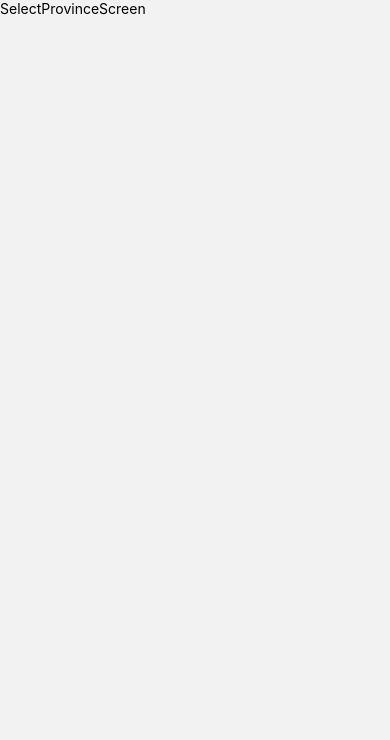
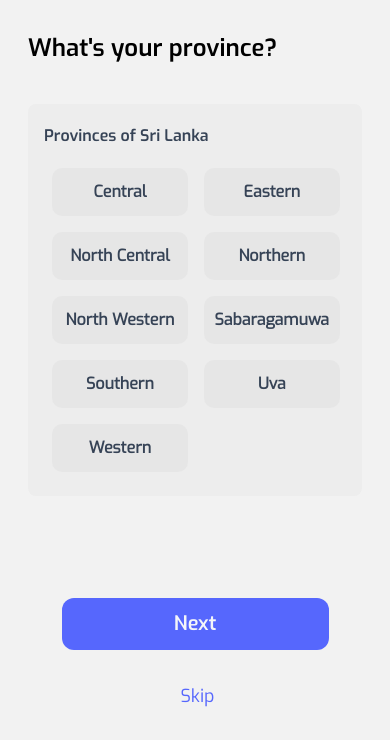
Before and after one commit to duresaguye/aau-info-app, a React Native app: screen /SelectProvince in a window 390 px wide. Shown: the top 740 px of the page. Built offline with nearby package versions, Linux system fonts and the light colour scheme.

Commit message:
feat: completed select province screen

```diff
--- a/assets/data/data.js
+++ b/assets/data/data.js
@@ -9,3 +9,15 @@ export const gradesData = [
   'Grade 10-11',
   'Grade 12-13',
 ];
+
+export const provincesData = [
+  'Central',
+  'Eastern',
+  'North Central',
+  'northern',
+  'north western',
+  'sabaragamuwa',
+  'southern',
+  'uva',
+  'western',
+];
--- /dev/null
+++ b/components/provinceSelector.js
@@ -0,0 +1,49 @@
+import { View, Text, Pressable, FlatList, Image } from 'react-native';
+import React, { useState } from 'react';
+import { provincesData } from '../assets/data/data';
+
+const ProvinceSelector = () => {
+  const [selectedProvince, setSelectedProvince] = useState('');
+
+  const selectProvince = (province) => {
+    console.log('selected province --> ', province);
+    setSelectedProvince(province);
+  };
+
+  return (
+    <View className="flex justify-center bg-bgLightGray min-h-14 py-4 rounded-lg mb-[18px]">
+      <View className="flex px-4">
+        <Text className="font-exoSemibold text-darkGrayText my-1 text-base">
+          Provinces of Sri Lanka
+        </Text>
+        {/** ======================== List of available provinces ============================== */}
+        <FlatList
+          data={provincesData}
+          numColumns={2}
+          className="w-full mt-2"
+          renderItem={({ item }) => (
+            <Pressable
+              className={`flex space-x-3 flex-row w-[45%] items-center justify-center m-2 rounded-[10px] py-3 ${
+                selectedProvince === item ? 'bg-bgPurple' : 'bg-bgLightGray2'
+              }`}
+              onPress={() => selectProvince(item)}
+            >
+              <Text
+                className={`text-center font-exo font-semibold text-base capitalize ${
+                  selectedProvince === item
+                    ? 'text-bgWhite'
+                    : 'text-darkGrayText'
+                }`}
+              >
+                {item}
+              </Text>
+            </Pressable>
+          )}
+          keyExtractor={(item, index) => index}
+        />
+      </View>
+    </View>
+  );
+};
+
+export default ProvinceSelector;
--- a/screens/SelectGradeScreen.js
+++ b/screens/SelectGradeScreen.js
@@ -5,8 +5,10 @@ import SubjectPicker from '../components/subjectSelector';
 import { gradesData } from '../assets/data/data';
 import HeaderText from '../components/headerText';
 import Button from '../components/button';
+import { useNavigation } from '@react-navigation/native';
 
 const SelectGradeScreen = () => {
+  const navigation = useNavigation();
   return (
     <SafeAreaView className="px-7 py-8">
       {/** ============== Header text component =========== */}
@@ -20,12 +22,12 @@ const SelectGradeScreen = () => {
       </View>
 
       {/** ========= Action button ================== */}
-      <View className="mt-[50%]">
+      <View className="mt-[40%]">
         <Button
           primaryBtnText={'Next'}
-          onPrimaryBtnPress={() => navigation.navigate('SignUp')}
+          onPrimaryBtnPress={() => navigation.navigate('SelectProvince')}
           secondaryBtnText2={'Skip'}
-          onSecondaryBtnPress={() => navigation.navigate('SignIn')}
+          onSecondaryBtnPress={() => navigation.navigate('SelectProvince')}
         />
       </View>
     </SafeAreaView>
--- a/screens/SelectProvinceScreen.js
+++ b/screens/SelectProvinceScreen.js
@@ -1,11 +1,33 @@
-import { View, Text } from 'react-native';
+import { Text, View } from 'react-native';
 import React from 'react';
 import { SafeAreaView } from 'react-native-safe-area-context';
+import HeaderText from '../components/headerText';
+import Button from '../components/button';
+import ProvinceSelector from '../components/provinceSelector';
+import { useNavigation } from '@react-navigation/native';
 
 const SelectProvinceScreen = () => {
+  const navigation = useNavigation();
+
   return (
-    <SafeAreaView>
-      <Text>SelectProvinceScreen</Text>
+    <SafeAreaView className="px-7 py-8">
+      {/** ============== Header text component =========== */}
+      <HeaderText text={"What's your province?"} />
+
+      {/** ============== Select Grades ===================== */}
+      <View className="mt-10">
+        <ProvinceSelector />
+      </View>
+
+      {/** ========= Action button ================== */}
+      <View className="mt-[25%]">
+        <Button
+          primaryBtnText={'Next'}
+          onPrimaryBtnPress={() => navigation.navigate('Home')}
+          secondaryBtnText2={'Skip'}
+          onSecondaryBtnPress={() => navigation.navigate('Home')}
+        />
+      </View>
     </SafeAreaView>
   );
 };
```
